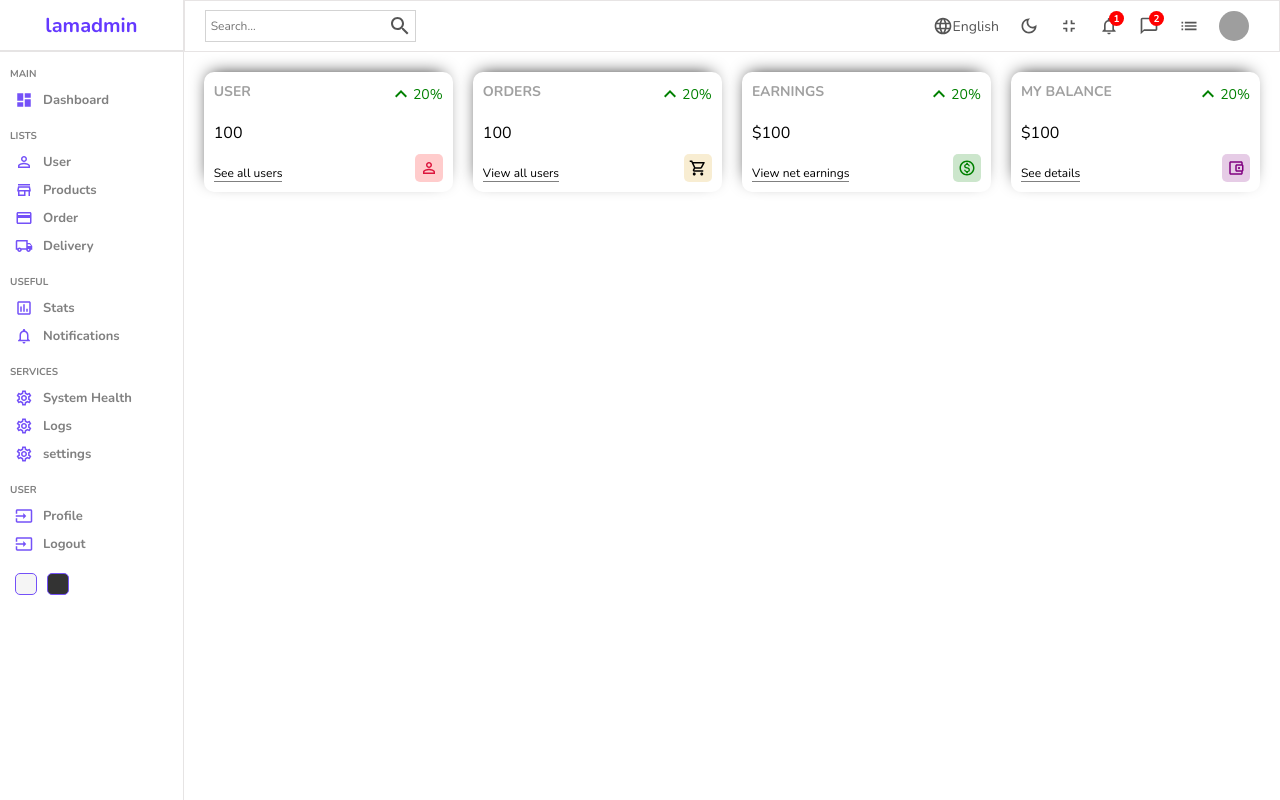
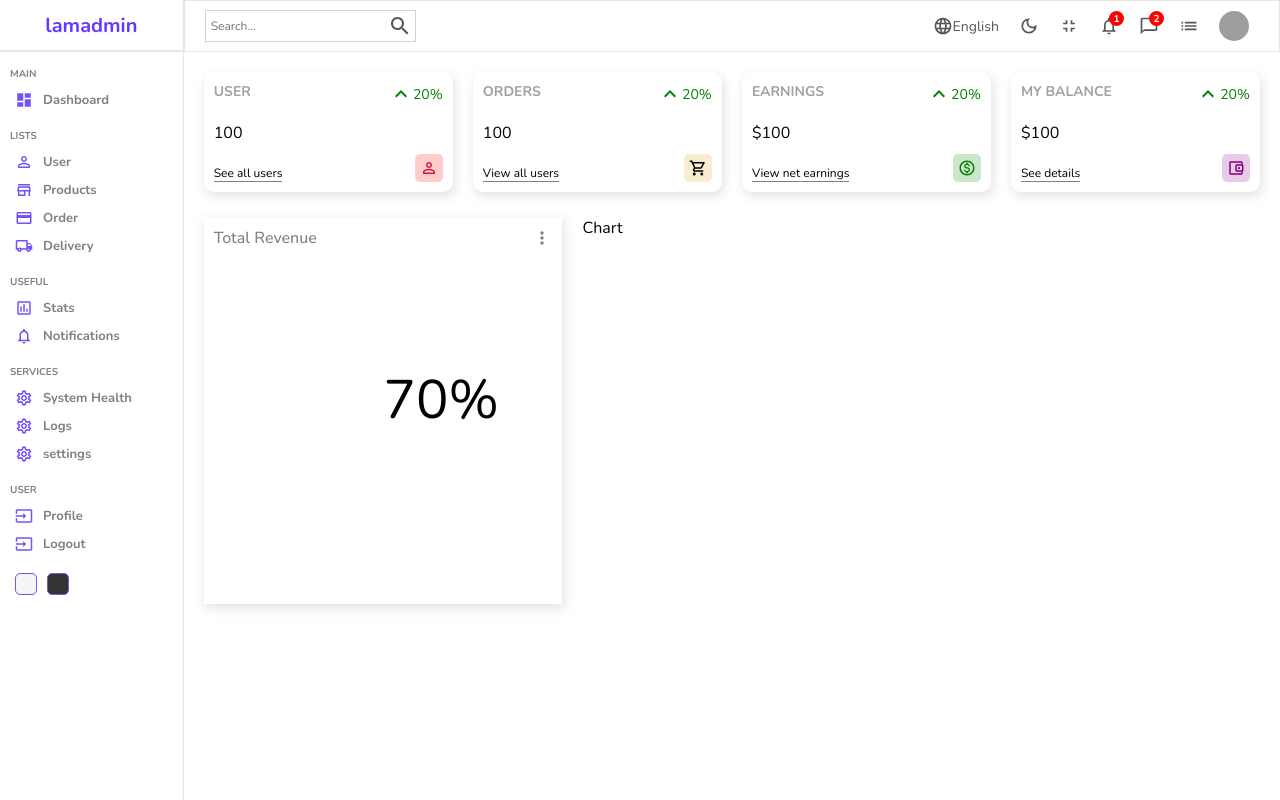
Before and after one commit to Nitinyadavdev/React-Dashboard, a React (Create React App) app: page / in a window 1280 px wide. Built offline with nearby package versions, Linux system fonts and the light colour scheme; grey boxes are pictures that could not be loaded.

Commit message:
added chart libary

```diff
--- a/package.json
+++ b/package.json
@@ -11,6 +11,7 @@
     "@testing-library/react": "^13.3.0",
     "@testing-library/user-event": "^13.5.0",
     "react": "^18.2.0",
+    "react-circular-progressbar": "^2.1.0",
     "react-dom": "^18.2.0",
     "react-router-dom": "^6.3.0",
     "react-scripts": "5.0.1",
--- /dev/null
+++ b/src/components/chart/Chart.jsx
@@ -0,0 +1,9 @@
+import "./chart.scss"
+
+const Chart = () => {
+  return (
+    <div className="chart">Chart</div>
+  )
+}
+
+export default Chart
--- /dev/null
+++ b/src/components/chart/chart.scss
@@ -0,0 +1,3 @@
+.chart{
+    flex: 4;
+}
--- /dev/null
+++ b/src/components/featured/Featured.jsx
@@ -0,0 +1,23 @@
+import "./featured.scss"
+import MoreVertIcon from '@mui/icons-material/MoreVertOutlined';
+import {CircularProgressbar} from "react-circular-progressbar";
+
+
+const Featured = () => {
+  return (
+    <div className='featured'>
+    <div className="top">
+        <h1 className="title">Total Revenue</h1>
+        <MoreVertIcon fontSize="small"/>
+    </div>
+    <div className="bottom">
+        <div className="featuredChart">
+            <CircularProgressbar value={70} text ={"70%"}/>
+
+        </div>
+    </div>
+    </div>
+  )
+}
+
+export default Featured
--- /dev/null
+++ b/src/components/featured/featured.scss
@@ -0,0 +1,19 @@
+.featured{
+    flex: 2;
+    -webkit-box-shadow: 2px 4px 10px 1px rgb(0, 0, 0, 0.47);
+    box-shadow: 2px 4px 10px 1px rgb(201, 201, 201, 0.47);
+    padding: 10px;
+
+    .top{
+        display: flex;
+        align-items: center;
+        justify-content: space-between;
+        color: gray;
+
+        .title{
+            font-size: 16px;
+            font-weight: 500;
+
+        }
+    }
+}
--- a/src/components/widget/Widget.jsx
+++ b/src/components/widget/Widget.jsx
@@ -4,7 +4,7 @@
 import AccountBalanceIcon from "@mui/icons-material/AccountBalanceWalletOutlined";
 import ShoppingCartIcon from "@mui/icons-material/ShoppingCartOutlined";
 import MonetizationIcon from "@mui/icons-material/MonetizationOnOutlined";
-import { grey, red } from "@mui/material/colors";
+// import { grey, red } from "@mui/material/colors";
 
 const Widget = ({ type }) => {
   let data;
--- a/src/components/widget/widget.scss
+++ b/src/components/widget/widget.scss
@@ -3,8 +3,8 @@
   justify-content: space-between;
   flex: 1;
   padding: 10px;
-  -webkit-box-shadow: -2px -5px 18px -8px #000000;
-  box-shadow: -2px -5px 18px -8px #000000;
+  -webkit-box-shadow: 2px 4px 10px 1px rgb(0, 0, 0, 0.47);
+    box-shadow: 2px 4px 10px 1px rgb(201, 201, 201, 0.47);
   border-radius: 10px;
   height: 100px;
 
--- a/src/pages/home/Home.jsx
+++ b/src/pages/home/Home.jsx
@@ -2,6 +2,8 @@
 import "./home.scss";
 import Navbar from "../../components/navbar/Navbar";
 import Widget from "../../components/widget/Widget";
+import Featured from "../../components/featured/Featured"
+import Chart from "../../components/chart/Chart"
 
 const Home = () => {
   return (
@@ -15,6 +17,10 @@
           <Widget type="earning" />
           <Widget type="balance" />
         </div>
+      <div className="charts">
+        <Featured/>
+        <Chart/>
+        </div>
       </div>
     </div>
   );
--- a/src/pages/home/home.scss
+++ b/src/pages/home/home.scss
@@ -7,10 +7,13 @@
     // background-color: lightblue;
     flex: 6;
 
-    .widgets {
+    .widgets, .charts {
       display: flex;
       padding: 20px;
       gap: 20px;
     }
+    .charts{
+      padding: 5px 20px;
+    }
   }
 }
```
Also changed, not shown: 1 other file (tests, documents, lock files or other folders).
